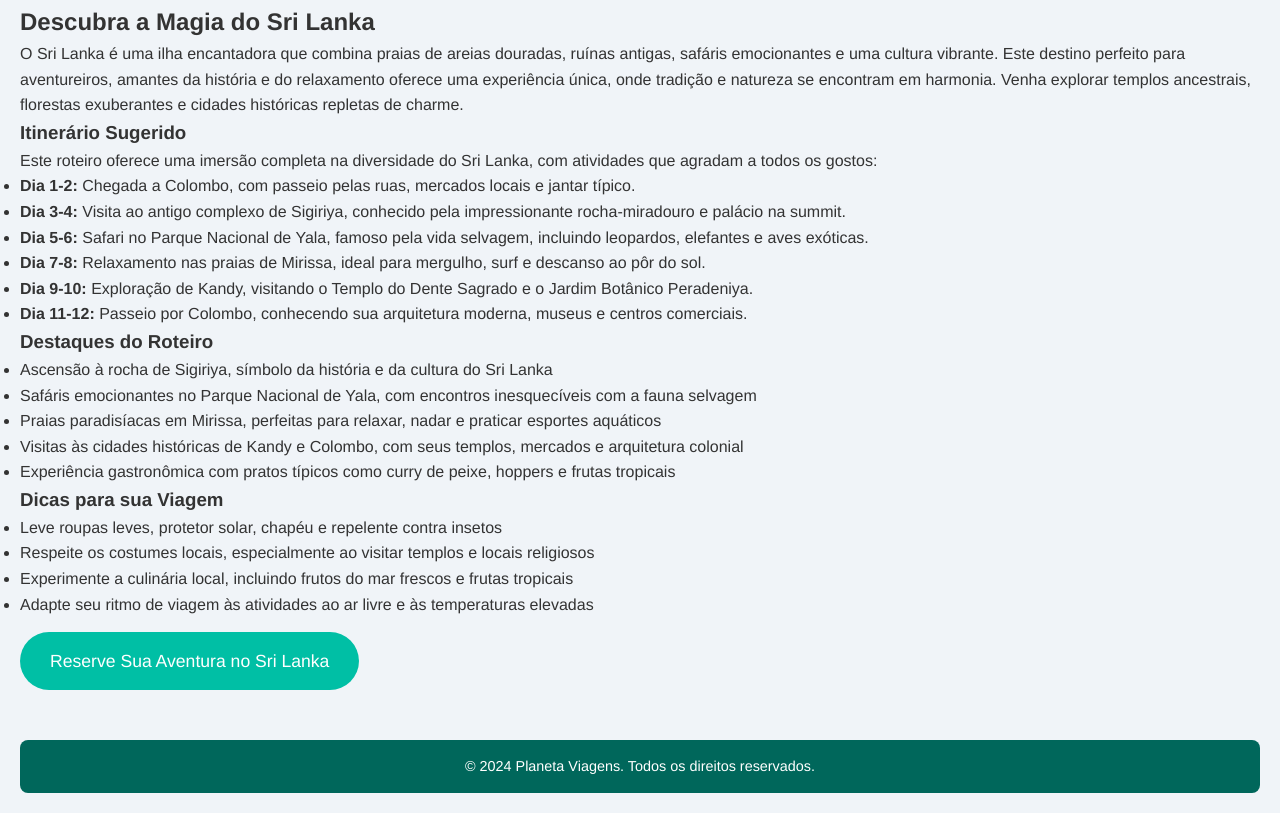
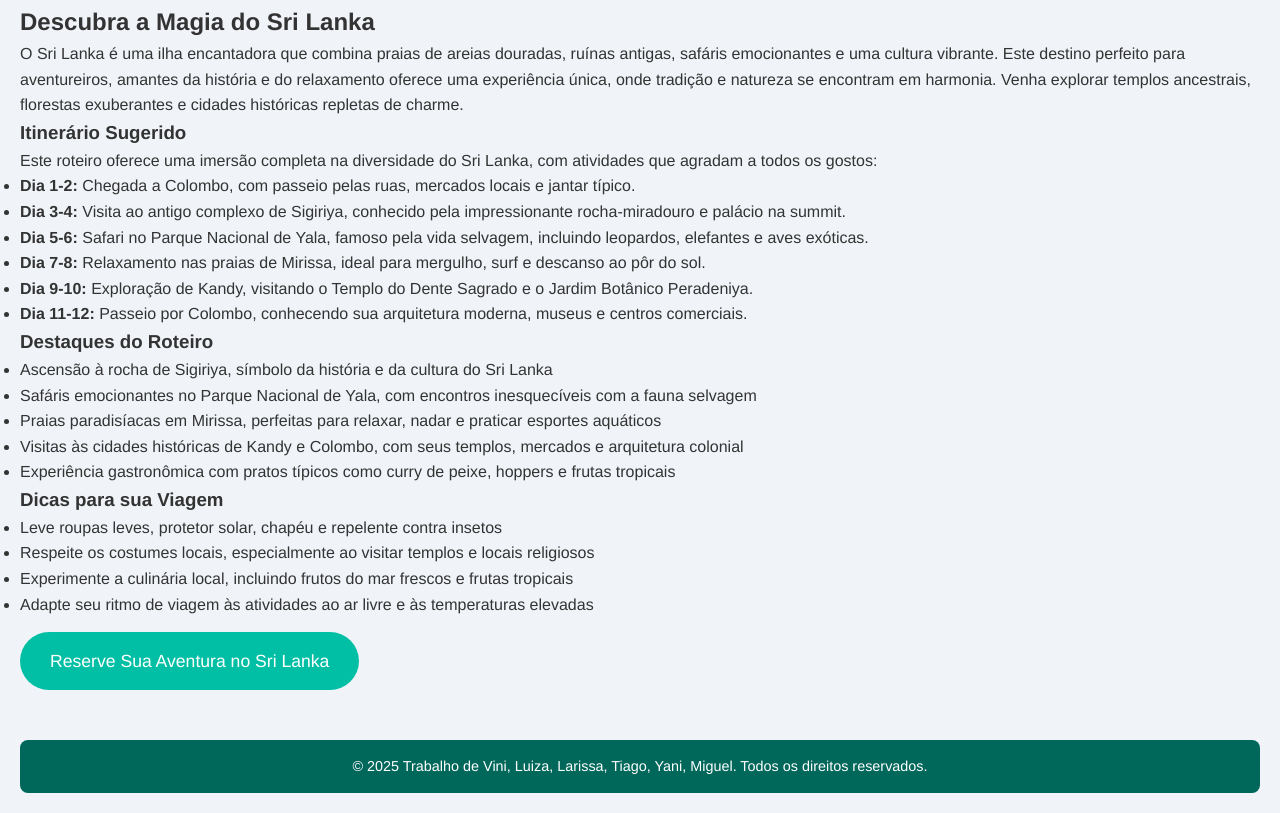
Before and after one commit to PaiBones01/Trabalho-de-Geografia, a plain HTML site: page srilanka.html in a window 1280 px wide. Shown: the part 542-1355 px from the top of the page. Drawn offline with Linux system fonts and the light colour scheme.

Commit message:
Update srilanka.html

```diff
--- a/srilanka.html
+++ b/srilanka.html
@@ -46,7 +46,7 @@
 </section>
 
 <footer>
-  <p>&copy; 2024 Planeta Viagens. Todos os direitos reservados.</p>
+  <p>&copy; 2025 Trabalho de Vini, Luiza, Larissa, Tiago, Yani, Miguel. Todos os direitos reservados.</p>
 </footer>
 
 </body>
```
